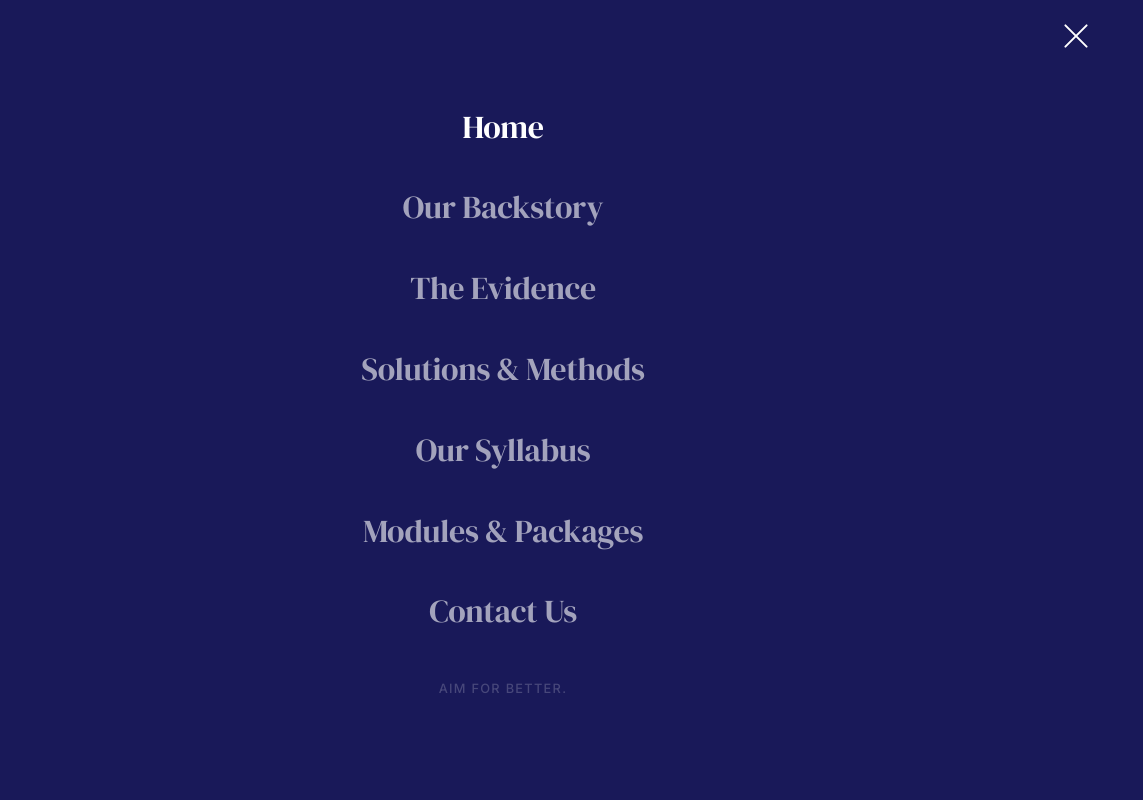
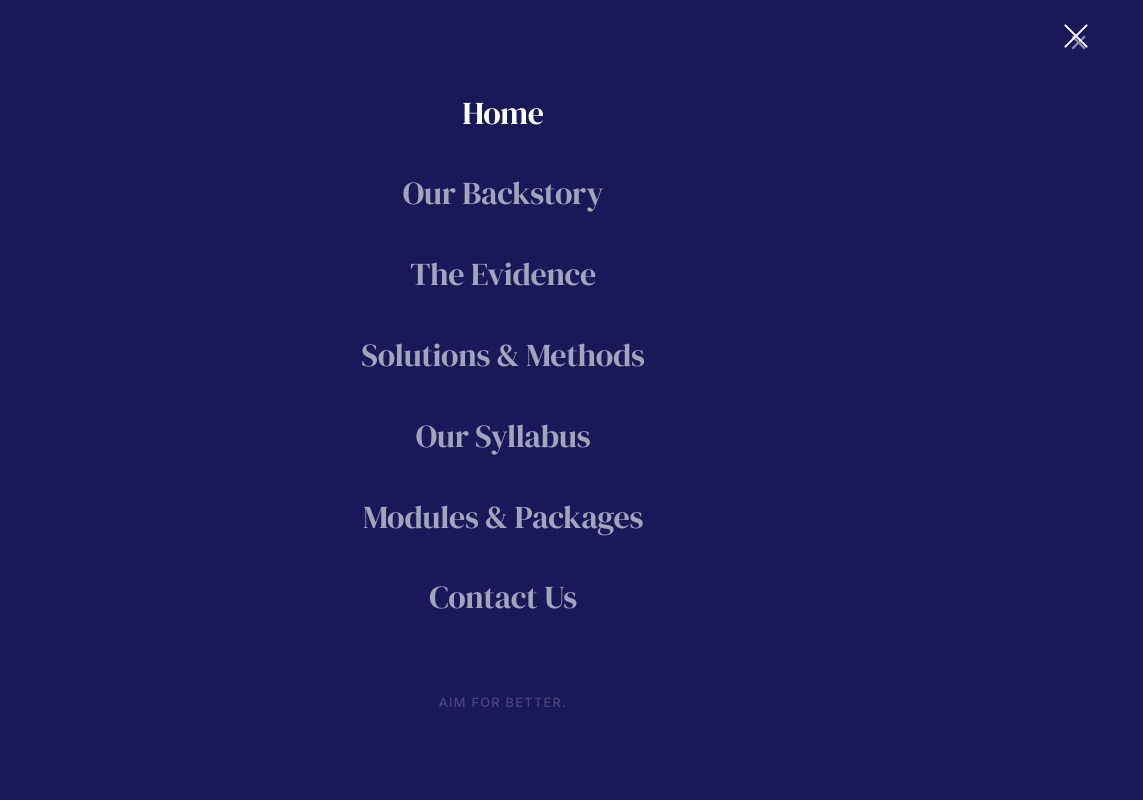
Before and after one commit to ErikCav12/AIMforbetter, a website: page index.html in a window 1280 px wide. Both pictures are taken after a click on the button "Menu". Shown: the top 800 px of the page, 137-1280 px from the left. Drawn offline with Linux system fonts and the light colour scheme.

Commit message:
fix: add X close button to menu overlay, fix strapline position
- Add visible X close button (top-right) to menu overlay on all pages
- Move strapline inside nav for proper flex column centering
- Fix missing overlay closing div tags on content pages
- Rebuild CSS and JS bundles

Co-Authored-By: Claude Opus 4.6 (1M context) <noreply@anthropic.com>

```diff
--- a/css/bundle.css
+++ b/css/bundle.css
@@ -247,6 +247,23 @@ a {
     text-transform: uppercase;
     color: rgba(255,255,255,0.2);
 }
+
+/* ── Close button ── */
+.menu-close {
+    position: absolute;
+    top: 22px;
+    right: clamp(1.5rem, 4vw, 4rem);
+    background: none;
+    border: none;
+    color: rgba(255,255,255,0.5);
+    font-size: 2rem;
+    cursor: pointer;
+    z-index: 200;
+    line-height: 1;
+    padding: 0.25rem;
+    transition: color 0.2s;
+}
+.menu-close:hover { color: var(--white); }
 /* ── Buttons ── */
 .btn-primary {
     display: inline-block;
--- a/css/nav.css
+++ b/css/nav.css
@@ -142,3 +142,20 @@
     text-transform: uppercase;
     color: rgba(255,255,255,0.2);
 }
+
+/* ── Close button ── */
+.menu-close {
+    position: absolute;
+    top: 22px;
+    right: clamp(1.5rem, 4vw, 4rem);
+    background: none;
+    border: none;
+    color: rgba(255,255,255,0.5);
+    font-size: 2rem;
+    cursor: pointer;
+    z-index: 200;
+    line-height: 1;
+    padding: 0.25rem;
+    transition: color 0.2s;
+}
+.menu-close:hover { color: var(--white); }
--- a/index.html
+++ b/index.html
@@ -25,6 +25,7 @@
 
     <!-- Menu overlay -->
     <div class="menu-overlay" id="menu-overlay" role="navigation" aria-label="Main menu" inert>
+        <button class="menu-close" id="menu-close" aria-label="Close menu">&times;</button>
         <nav>
             <a href="index.html" class="active">Home</a>
             <a href="pages/backstory.html">Our Backstory</a>
@@ -33,8 +34,8 @@
             <a href="pages/syllabus.html">Our Syllabus</a>
             <a href="pages/modules.html">Modules &amp; Packages</a>
             <a href="pages/contact.html">Contact Us</a>
+            <p class="menu-strapline">Aim for better.</p>
         </nav>
-        <p class="menu-strapline">Aim for better.</p>
     </div>
 
     <main>
--- a/js/bundle.js
+++ b/js/bundle.js
@@ -44,6 +44,10 @@ document.addEventListener('DOMContentLoaded', () => {
     }
 
     burger.addEventListener('click', toggleMenu);
+
+    // Close button
+    const closeBtn = document.getElementById('menu-close');
+    if (closeBtn) closeBtn.addEventListener('click', closeMenu);
 
     // Close on link click
     menuLinks.forEach(link => {
--- a/js/nav.js
+++ b/js/nav.js
@@ -45,6 +45,10 @@ document.addEventListener('DOMContentLoaded', () => {
 
     burger.addEventListener('click', toggleMenu);
 
+    // Close button
+    const closeBtn = document.getElementById('menu-close');
+    if (closeBtn) closeBtn.addEventListener('click', closeMenu);
+
     // Close on link click
     menuLinks.forEach(link => {
         link.addEventListener('click', closeMenu);
```
Also changed, not shown: pages/backstory.html (+2 -1 lines), pages/contact.html (+2 -1 lines), pages/evidence.html (+2 -1 lines), pages/modules.html (+2 -1 lines), pages/solutions.html (+2 -1 lines), pages/syllabus.html (+2 -1 lines).
